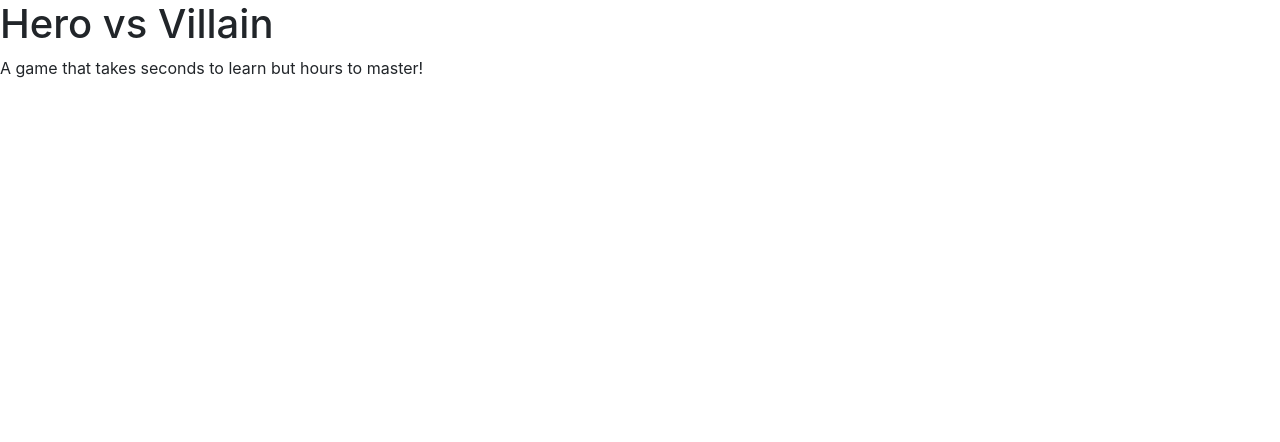
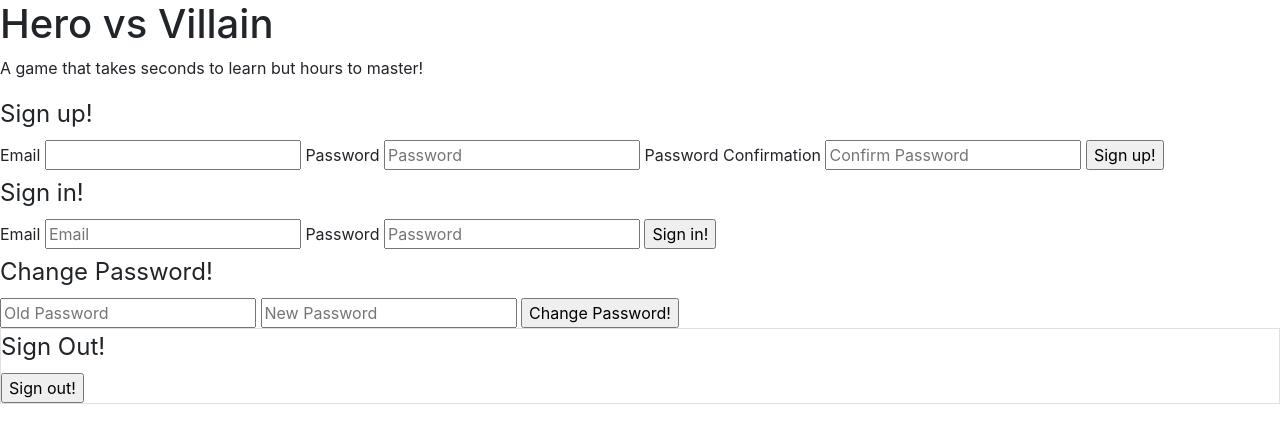
Before and after one commit to Crookinator/BATMAN-tic-tac-toe, a website built with webpack: page index.html in a window 1280 px wide. Built offline with nearby package versions, Linux system fonts and the light colour scheme.

Commit message:
Added Authentication HTML
Added the forms for authentication, sign up, and password change to the index.html file.

```diff
--- a/index.html
+++ b/index.html
@@ -1,20 +1,49 @@
 <!DOCTYPE html>
 <html>
 	<head>
-      <title>Hero Vs Villain</title>
-      <meta name="viewport" content="width=device-width, initial-scale=1">
+		<title>
+			Hero Vs Villain
+		</title>
+		<meta name="viewport" content="width=device-width, initial-scale=1"><!-- Do not add `link` tags-->
+		<link rel="shortcut icon" type="image/x-icon" href="favicon.ico"><!-- Do not add `script` tags-->
 
-      <!-- Do not add `link` tags-->
-      <link rel="shortcut icon" type="image/x-icon" href="favicon.ico">
-
-      <!-- Do not add `script` tags-->
 		<script src="public/vendor.js" type="text/javascript" charset="utf-8" defer></script>
 		<script src="public/application.js" type="text/javascript" charset="utf-8" defer></script>
 	</head>
 	<body>
-			<h1>Hero vs Villain</h1>
-			<p>A game that takes seconds to learn but hours to master!</p>
-
-
+		<h1>
+			Hero vs Villain
+		</h1>
+		<p>
+			A game that takes seconds to learn but hours to master!
+		</p>
+		<section>
+			<form id="signUpForm" name="signUpForm">
+				<fieldset>
+					<legend>Sign up!</legend> <label for="signUpEmail">Email</label> <input id="signUpEmail" type="email" name="credentials[email]" placeholder"Email""> <label for="sign-up-password">Password</label> <input id="sign-up-password" type="password" name="credentials[password]" placeholder="Password"> <label for="sign-up-password_confirmation">Password Confirmation</label> <input id="sign-up-password_confirmmation" type="password" name="credentials[password_confirmation]" placeholder="Confirm Password"> <input type="submit" value="Sign up!">
+				</fieldset>
+			</form>
+		</section>
+		<section>
+			<form id="sign-in-form" name="sign-in-form">
+				<fieldset>
+					<legend>Sign in!</legend> <label for="sign-in-email">Email</label> <input id="sign-in-email" type="email" name="credentials[email]" placeholder="Email"> <label for="sign-in-password">Password</label> <input id="sign-in-password" type="password" name="credentials[password]" placeholder="Password"> <input type="submit" value="Sign in!">
+				</fieldset>
+			</form>
+		</section>
+		<section>
+			<form id="change-password-form" name="change-password-form">
+				<fieldset>
+					<legend>Change Password!</legend> <input type="password" name="passwords[old]" placeholder="Old Password"> <input type="password" name="passwords[new]" placeholder="New Password"> <input type="submit" value="Change Password!">
+				</fieldset>
+			</form>
+		</section>
+		<section>
+			<form id="sign-out-form" class="border" name="sign-out-form">
+				<fieldset>
+					<legend>Sign Out!</legend> <input type="submit" value="Sign out!">
+				</fieldset>
+			</form>
+		</section>
 	</body>
 </html>
```
Lines whose indentation alone changed are shown as unchanged.
